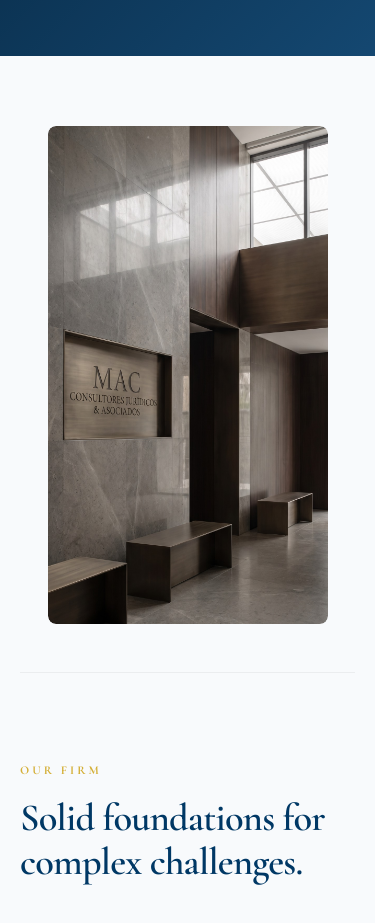
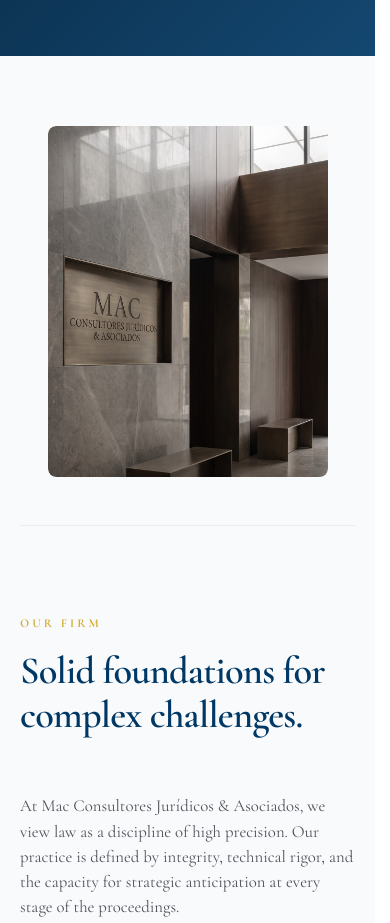
Before and after one commit to mcolina777-cpu/mac-consultores-site-clean, a Next.js app: page /en in a window 390 px wide. Shown: the part 1340-2263 px from the top of the page. Built offline with nearby package versions, Linux system fonts and the light colour scheme.

Commit message:
Ajuste de pagina de inicio- movil

```diff
--- a/src/app/[locale]/page.tsx
+++ b/src/app/[locale]/page.tsx
@@ -84,7 +84,7 @@ export default async function Home({ params }: Props) {
 
       <section className="bg-soft section-firma">
         <div className="container">
-          <div className="grid-split">
+          <div className="grid-split home-about-split">
             <div className="img-reveal-wrapper">
               <div
                 className="img-reveal img-vertical"
--- a/src/app/globals.css
+++ b/src/app/globals.css
@@ -2267,3 +2267,28 @@ body.nav-open {
     transition: none;
   }
 }
+
+/* Corrección localizada: sección foto vertical + texto de inicio en móvil */
+@media (max-width: 768px) {
+  .home-about-split .img-reveal.img-vertical {
+    height: clamp(320px, 90vw, 420px) !important;
+    aspect-ratio: auto !important;
+    max-height: 420px !important;
+  }
+
+  .home-about-split .img-reveal.img-vertical picture,
+  .home-about-split .img-reveal.img-vertical img {
+    width: 100%;
+    height: 100% !important;
+    max-height: 420px !important;
+    object-fit: cover;
+  }
+}
+
+/* Respuesta táctil localizada para tarjetas en pantallas touch */
+@media (hover: none) and (pointer: coarse) {
+  .card:active {
+    transform: translateY(-3px) scale(0.985);
+    box-shadow: 0 12px 28px rgba(0, 38, 68, 0.1);
+  }
+}
```
